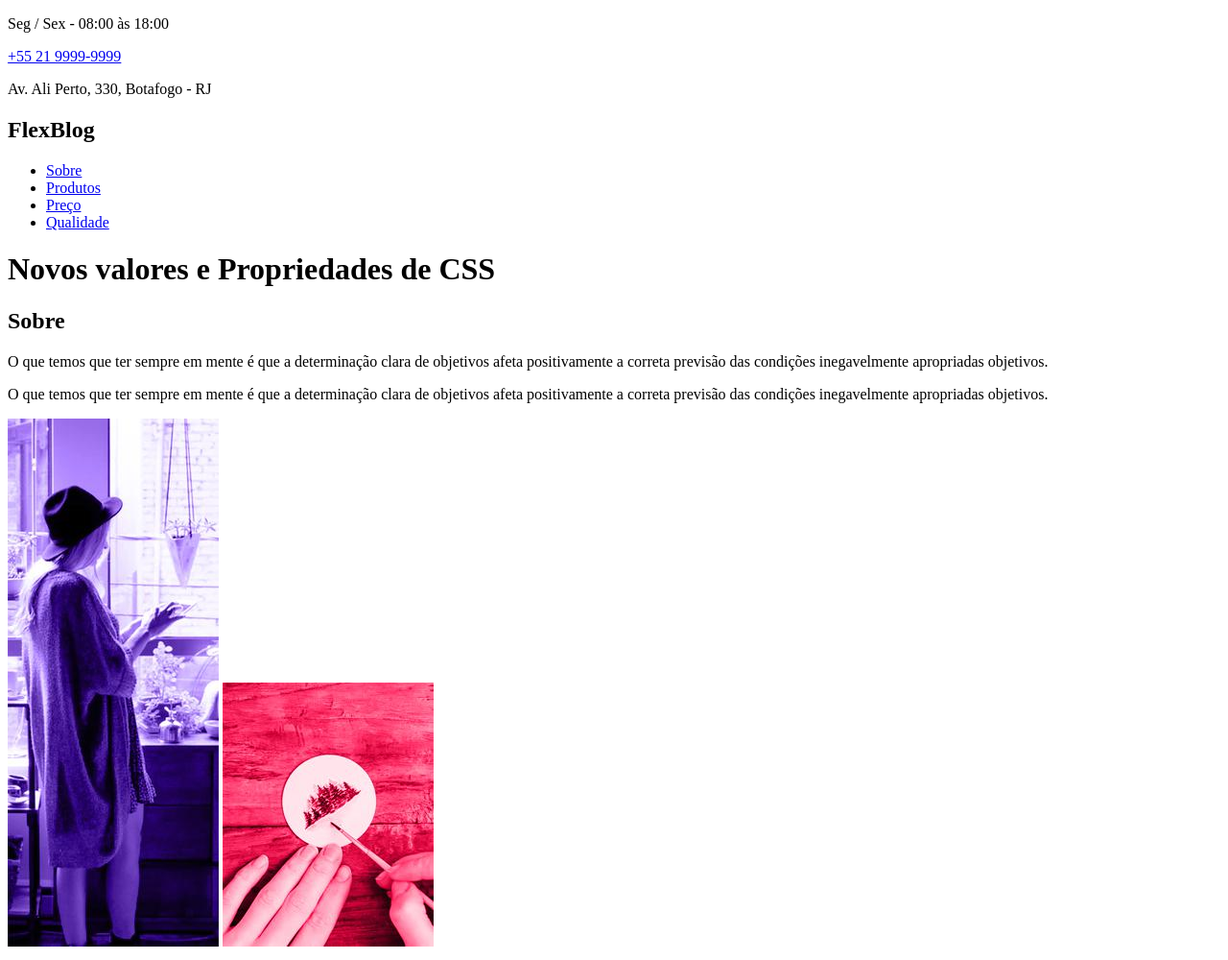
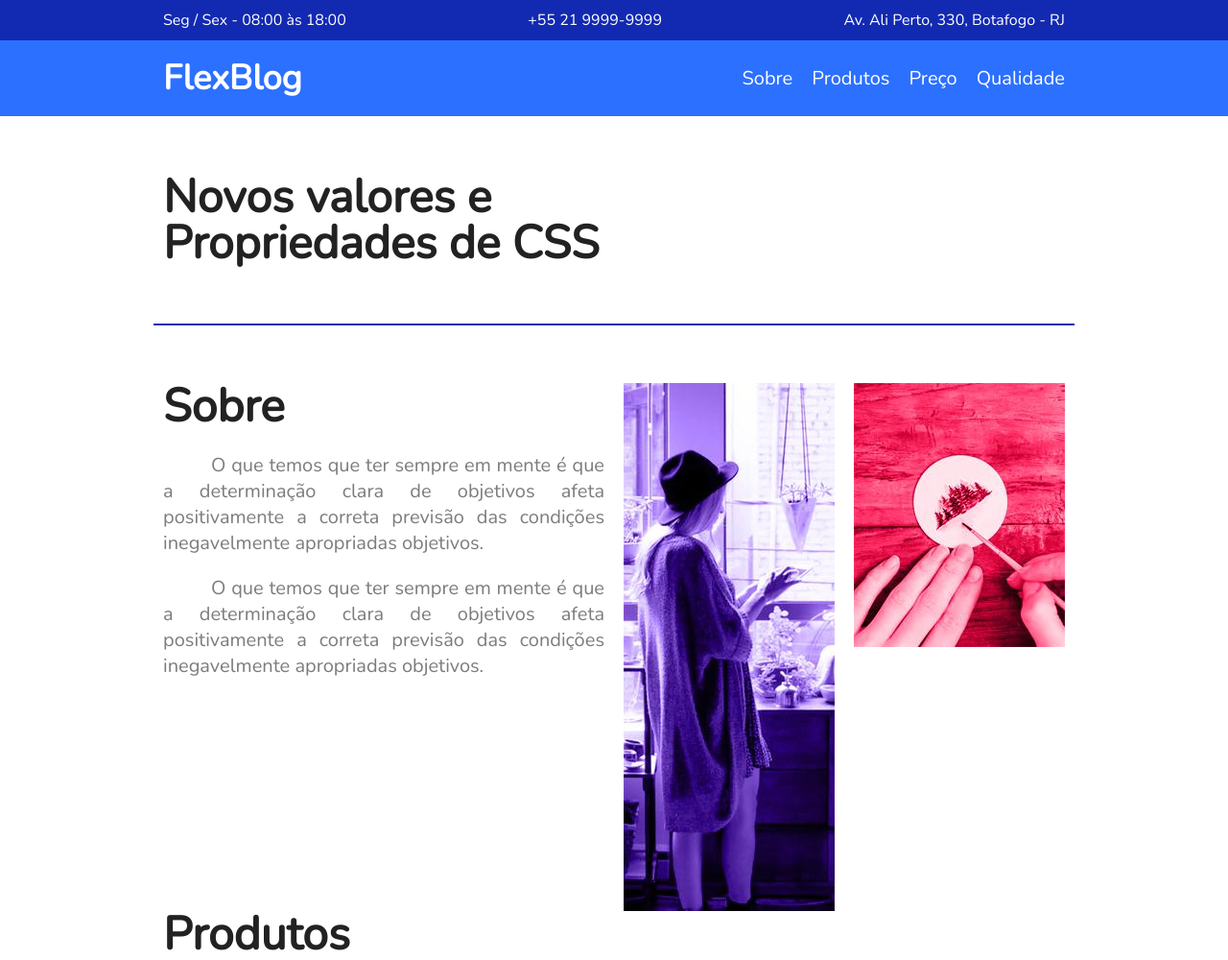
Before and after one commit to ramonfarias1/projeto-FlexBlog, a plain HTML site: page index.html in a window 1280 px wide. Shown: the top 1000 px of the page at 96% size. Drawn offline with nearby package versions, Linux system fonts and the light colour scheme.

Commit message:
project updated

```diff
--- a/index.html
+++ b/index.html
@@ -5,34 +5,44 @@
     <meta http-equiv="X-UA-Compatible" content="IE=edge">
     <meta name="viewport" content="width=device-width, initial-scale=1.0">
     <title>FlexBlog</title>
+    <link rel="stylesheet" href="styles/style.css">
 </head>
 <body>
     <header>
-        <section>
+        <div class="info-bg">
+            <div class="info">
                 <p>Seg / Sex - 08:00 às 18:00</p>
-            <a href="#">+55 21 9999-9999</a>
+                <a href="tel:+552199999999">+55 21 9999-9999</a>
                 <p>Av. Ali Perto, 330, Botafogo - RJ</p>
-        </section>
-        <section>
-            <h1>FlexBlog</h1>
+            </div>
+        </div>
+        <div class="menu-bg">
+            <div class="menu">
+                <a href="#" target="_self">FlexBlog</a>
                 <nav>
                     <ul>
-                    <li><a href="#">Sobre</a></li>
-                    <li><a href="#">Produtos</a></li>
-                    <li><a href="#">Preço</a></li>
-                    <li><a href="#">Qualidade</a></li>
+                        <li><a href="#" target="_self">Sobre</a></li>
+                        <li><a href="#" target="_self">Produtos</a></li>
+                        <li><a href="#" target="_self">Preço</a></li>
+                        <li><a href="#" target="_self">Qualidade</a></li>
                     </ul>
                 </nav>
-        </section>
+            </div>
+        </div>
     </header>
     <main>
-        <h1>Novos valores e Propriedades de CSS</h1>
-        <section>
+        <h1>Novos valores e <br> Propriedades de CSS</h1>
+        <hr>
+        <section class="sobre">
+            <div>
                 <h2>Sobre</h2>
                 <p>O que temos que ter sempre em mente é que a determinação clara de objetivos afeta positivamente a correta previsão das condições inegavelmente apropriadas objetivos.</p>
                 <p>O que temos que ter sempre em mente é que a determinação clara de objetivos afeta positivamente a correta previsão das condições inegavelmente apropriadas objetivos.</p>
+            </div>
+            <div class="sobre-img">
                 <img src="images/sobre1.jpg" alt="sobre1">
-            <img src="images/sobre2.jpg" alt="sobre2">
+                <img src="images/sobre2.jpg" alt="sobre2" id="test">
+            </div>
         </section>
         <section>
             <h2>Produtos</h2>
@@ -66,7 +76,7 @@
                         <li>Compra Exclusiva</li>
                         <li>Download dos Itens</li>
                     </ul>
-                    <a href="#">COMPRAR</a>
+                    <a href="#" target="_self">COMPRAR</a>
                 </div>
             </div>
             <div>
@@ -85,7 +95,7 @@
                         <li>Compra Exclusiva</li>
                         <li>Download dos Itens</li>
                     </ul>
-                    <a href="#">COMPRAR</a>
+                    <a href="#" target="_self">COMPRAR</a>
                 </div>
             </div>
             <div>
@@ -104,7 +114,7 @@
                         <li>Compra Exclusiva</li>
                         <li>Download dos Itens</li>
                     </ul>
-                    <a href="#">COMPRAR</a>
+                    <a href="#" target="_self">COMPRAR</a>
                 </div>
             </div>
         </section>
@@ -140,15 +150,15 @@
                 <p>Assine e fique por dentro das novidades</p>
             </div>
             <div>
-                <form action="newsletter.php">
-                    <input type="email" name="email" id="email"> <br>
+                <form action="newsletter.php" method="post">
+                    <input type="email" name="email" id="email" placeholder="Seu e-mail" required autocomplete="email">
                     <input type="submit" value="ASSINAR">
                 </form>
             </div>
         </section>
     </main>
     <footer>
-
+        <p>FlexBlog&copy; Todos os Direitos Reservados.</p>
     </footer>
 </body>
 </html>
--- /dev/null
+++ b/styles/style.css
@@ -0,0 +1,130 @@
+@import url('https://fonts.googleapis.com/css2?family=Nunito&display=swap');
+
+:root {
+    /*header and footer*/
+    --azul: rgb(18, 42, 178);
+    --azulClaro: rgb(44, 112, 255);
+
+    /*Titles and Texts*/
+    --cinzaEscuro: rgb(34, 34, 34);
+    --cinza: rgb(124, 124, 124);
+    --cinzaClaro: rgb(164, 164, 164);
+}
+
+* {
+    margin: 0;
+    padding: 0;
+    font-family: 'Nunito', Helvetica, Arial, sans-serif;
+    box-sizing: border-box;
+}
+
+.info-bg {
+    background-color: var(--azul);
+}
+
+.menu-bg {
+    background-color: var(--azulClaro);
+}
+
+.info, .menu {
+    display: flex;
+    flex-wrap: wrap;
+    justify-content: space-between;
+    align-items: center;
+    color: white;
+    max-width: 960px;
+    padding: 10px;
+    margin: 0 auto;
+}
+
+.menu {
+    padding: 15px 10px;
+}
+
+.info > a, .menu > a {
+    color: white;
+    text-decoration: none;
+}
+
+.menu > a {
+    font-size: 2.25em;
+    font-weight: bold;
+}
+
+.menu ul {
+    display: flex;
+    flex-wrap: wrap;
+    list-style-type: none;
+}
+
+.menu ul li ~ li {
+    margin-left: 20px;
+}
+
+.menu ul li a {
+    color: white;
+    text-decoration: none;
+    font-size: 1.25em;
+}
+
+.menu ul li a:hover {
+    color: var(--azul);
+}
+
+main {
+    max-width: 960px;
+    margin: 0 auto;
+    padding: 0 10px;
+}
+
+main h1 {
+    font-size: 3em;
+    font-weight: bold;
+    color: var(--cinzaEscuro);
+    margin: 60px 0;
+    line-height: 1em;
+}
+
+hr {
+    border: 1px solid var(--azul);
+    margin: 0 -10px;
+}
+
+.sobre {
+    display: flex;
+    flex-wrap: wrap;
+    margin-top: 60px;
+}
+
+main h2 {
+    font-size: 3em;
+    font-weight: bold;
+    color: var(--cinzaEscuro);
+    margin-bottom: 24px;
+    line-height: 1em;
+}
+
+main p {
+    font-size: 1.25em;
+    color: var(--cinza);
+    margin-bottom: 20px;
+    text-align: justify;
+    text-indent: 50px;
+}
+
+.sobre div {
+    flex: 1;
+}
+
+.sobre div ~ div {
+    margin-left: 20px;
+}
+
+.sobre-img {
+    display: flex;
+}
+
+img#test {
+    margin-left: 20px;
+    align-self: flex-start;
+}
```
Lines whose indentation alone changed are shown as unchanged.
